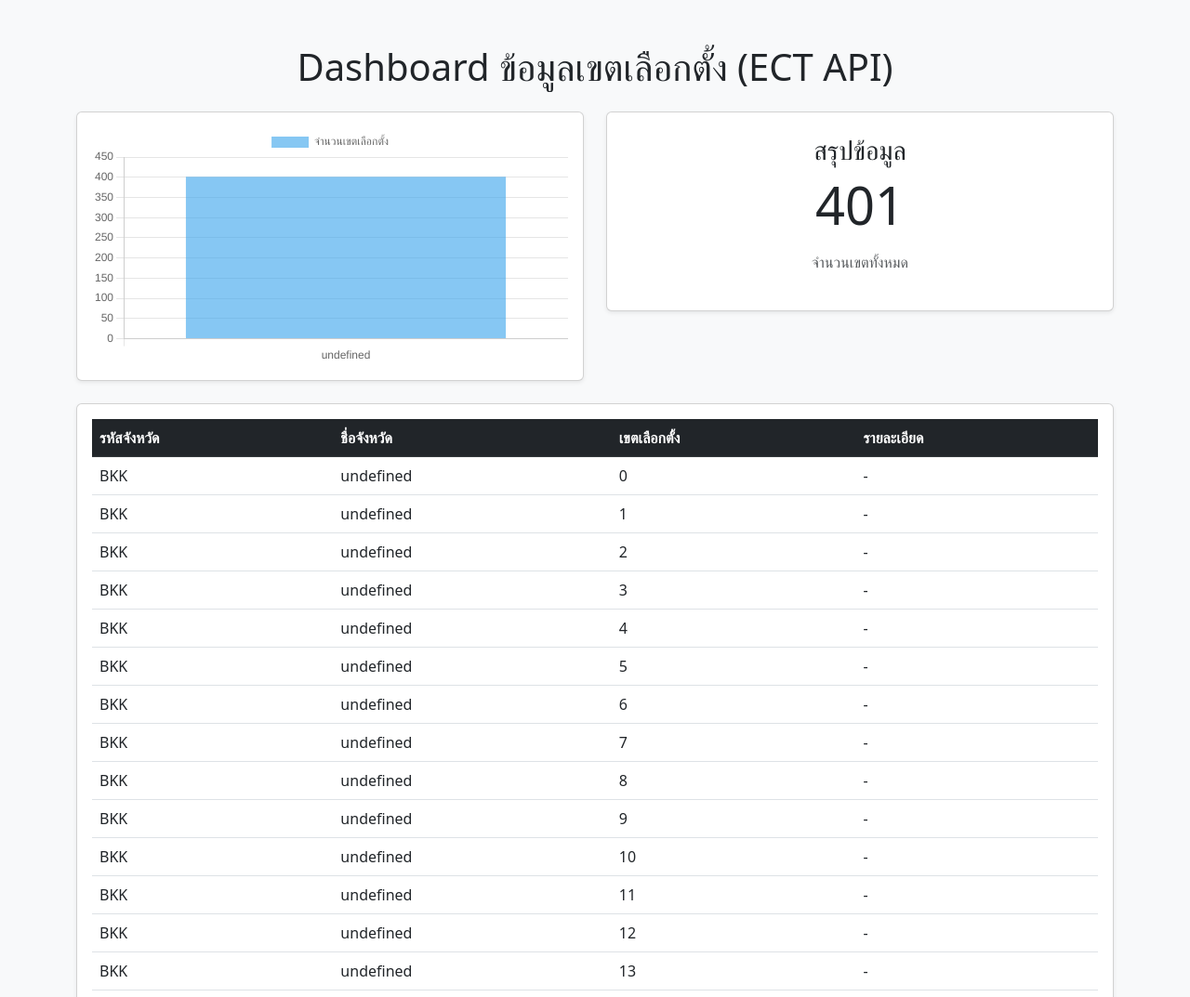
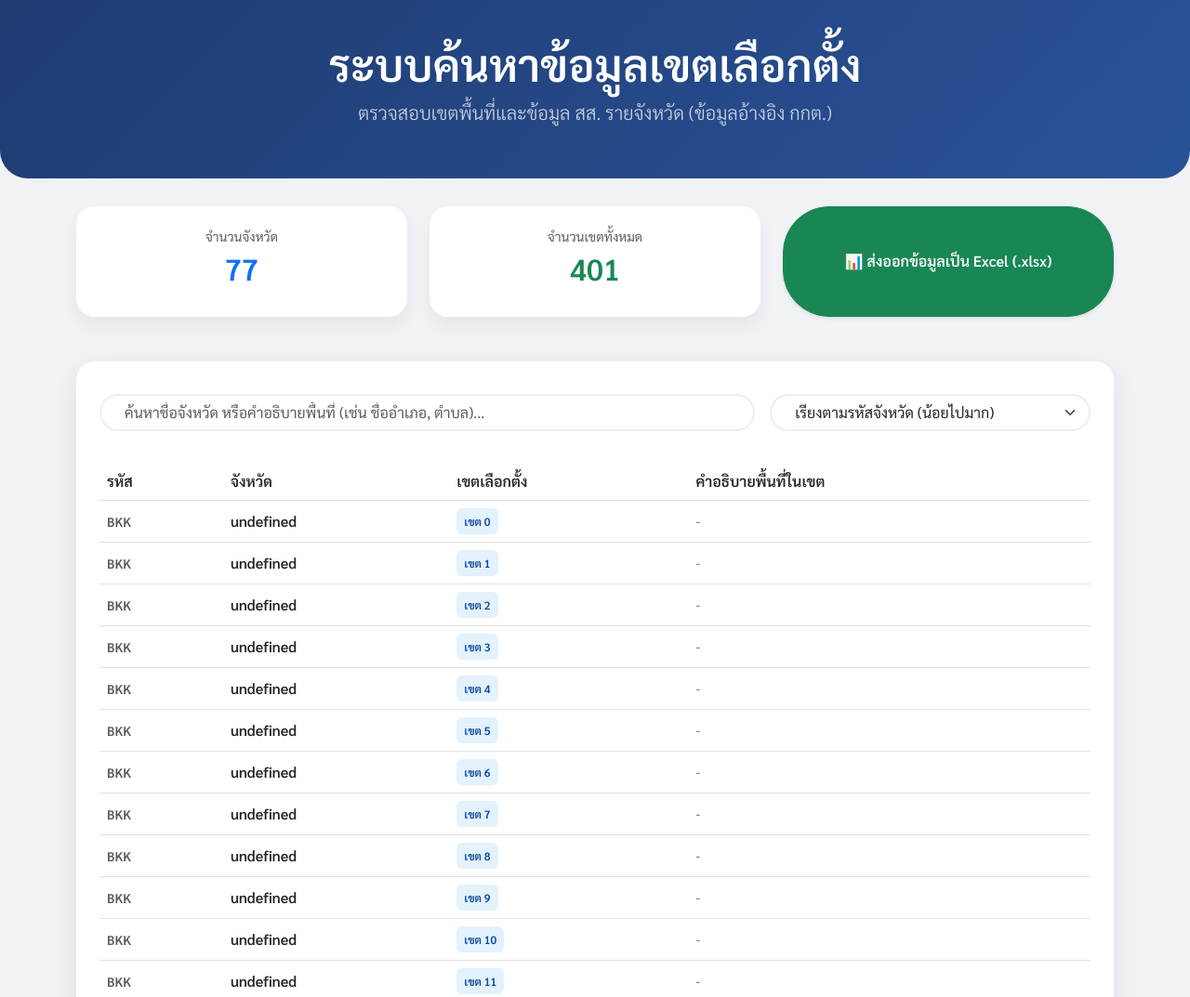
Before and after one commit to suchart28/election2569, a plain HTML site: page index.html in a window 1280 px wide. Shown: the top 1073 px of the page at 93% size. Drawn offline with nearby package versions, Linux system fonts and the light colour scheme.

Commit message:
Update index.html

```diff
--- a/index.html
+++ b/index.html
@@ -3,104 +3,165 @@
 <head>
     <meta charset="UTF-8">
     <meta name="viewport" content="width=device-width, initial-scale=1.0">
-    <title>Dashboard ข้อมูลเขตเลือกตั้ง</title>
+    <title>ECT Data Insights - ระบบข้อมูลเขตเลือกตั้ง</title>
+
     <link href="https://cdn.jsdelivr.net/npm/bootstrap@5.3.0/dist/css/bootstrap.min.css" rel="stylesheet">
-    <script src="https://cdn.jsdelivr.net/npm/chart.js"></script>
+    <link href="https://fonts.googleapis.com/css2?family=Sarabun:wght@300;400;600&display=swap" rel="stylesheet">
+
+    <script src="https://cdnjs.cloudflare.com/ajax/libs/xlsx/0.18.5/xlsx.full.min.js"></script>
+
+    <style>
+        body { font-family: 'Sarabun', sans-serif; background-color: #f0f2f5; color: #1a1a1a; }
+        .hero-section { background: linear-gradient(135deg, #1e3c72 0%, #2a5298 100%); color: white; padding: 40px 0; margin-bottom: 30px; border-radius: 0 0 30px 30px; }
+        .stats-card { border: none; border-radius: 20px; box-shadow: 0 10px 20px rgba(0,0,0,0.05); transition: 0.3s; }
+        .table-container { background: white; border-radius: 20px; padding: 25px; box-shadow: 0 10px 30px rgba(0,0,0,0.08); }
+        .search-box { border-radius: 50px; padding-left: 25px; border: 2px solid #eee; }
+        .search-box:focus { border-color: #2a5298; box-shadow: none; }
+        .btn-export { border-radius: 50px; padding: 10px 25px; font-weight: 600; transition: 0.3s; }
+        .badge-cons { background: #e3f2fd; color: #0d47a1; font-weight: 600; }
+        .sticky-header { position: sticky; top: 0; background: white; z-index: 100; padding: 10px 0; }
+    </style>
 </head>
-<body class="bg-light">
+<body>
 
-<div class="container py-5">
-    <h1 class="mb-4 text-center">Dashboard ข้อมูลเขตเลือกตั้ง (ECT API)</h1>
+<div class="hero-section text-center">
+    <div class="container">
+        <h1 class="display-5 fw-bold">ระบบค้นหาข้อมูลเขตเลือกตั้ง</h1>
+        <p class="lead opacity-75">ตรวจสอบเขตพื้นที่และข้อมูล สส. รายจังหวัด (ข้อมูลอ้างอิง กกต.)</p>
+    </div>
+</div>
 
-    <div class="row mb-4">
-        <div class="col-md-6">
-            <div class="card p-3 shadow-sm">
-                <canvas id="provinceChart"></canvas>
+<div class="container">
+    <div class="row g-4 mb-5">
+        <div class="col-md-4">
+            <div class="card stats-card p-4 text-center">
+                <h6 class="text-muted text-uppercase small">จำนวนจังหวัด</h6>
+                <h2 class="fw-bold text-primary" id="stat-prov">0</h2>
             </div>
         </div>
-        <div class="col-md-6">
-            <div class="card p-4 shadow-sm text-center">
-                <h3>สรุปข้อมูล</h3>
-                <p class="display-4" id="totalCount">0</p>
-                <p class="text-muted">จำนวนเขตทั้งหมด</p>
+        <div class="col-md-4">
+            <div class="card stats-card p-4 text-center">
+                <h6 class="text-muted text-uppercase small">จำนวนเขตทั้งหมด</h6>
+                <h2 class="fw-bold text-success" id="stat-cons">0</h2>
             </div>
+        </div>
+        <div class="col-md-4">
+            <button onclick="exportToExcel()" class="btn btn-success btn-export w-100 h-100 shadow-sm">
+                📊 ส่งออกข้อมูลเป็น Excel (.xlsx)
+            </button>
         </div>
     </div>
 
-    <div class="card shadow-sm">
-        <div class="card-body">
-            <table class="table table-hover">
-                <thead class="table-dark">
-                    <tr>
-                        <th>รหัสจังหวัด</th>
-                        <th>ชื่อจังหวัด</th>
+    <div class="table-container">
+        <div class="row g-3 mb-4 sticky-header">
+            <div class="col-md-8">
+                <input type="text" id="searchInput" class="form-control search-box lg" placeholder="ค้นหาชื่อจังหวัด หรือคำอธิบายพื้นที่ (เช่น ชื่ออำเภอ, ตำบล)...">
+            </div>
+            <div class="col-md-4">
+                <select id="sortOrder" class="form-select search-box" onchange="handleSort()">
+                    <option value="asc">เรียงตามรหัสจังหวัด (น้อยไปมาก)</option>
+                    <option value="desc">เรียงตามรหัสจังหวัด (มากไปน้อย)</option>
+                </select>
+            </div>
+        </div>
+
+        <div class="table-responsive">
+            <table class="table table-borderless align-middle" id="mainTable">
+                <thead>
+                    <tr class="border-bottom text-muted">
+                        <th>รหัส</th>
+                        <th>จังหวัด</th>
                         <th>เขตเลือกตั้ง</th>
-                        <th>รายละเอียด</th>
+                        <th>คำอธิบายพื้นที่ในเขต</th>
                     </tr>
                 </thead>
                 <tbody id="dataTable">
                     </tbody>
             </table>
         </div>
+        <div id="noData" class="text-center py-5 d-none">
+            <h5 class="text-muted">ไม่พบข้อมูลที่ค้นหา...</h5>
+        </div>
     </div>
 </div>
 
+<footer class="text-center py-5 text-muted">
+    <small>© 2026 Election Dashboard - Powered by GitHub Pages</small>
+</footer>
+
 <script>
-    const API_URL = 'data.json';
+    let rawData = [];
+    let currentData = [];
 
-    async function fetchData() {
+    // ดึงข้อมูล
+    async function init() {
         try {
-            const response = await fetch(API_URL);
-            const data = await response.json();
+            const response = await fetch('data.json');
+            rawData = await response.json();
+            currentData = [...rawData];
 
-            // 1. อัปเดตตัวเลขสรุป
-            document.getElementById('totalCount').innerText = data.length;
-
-            // 2. แสดงข้อมูลในตาราง
-            const tableBody = document.getElementById('dataTable');
-            data.slice(0, 20).forEach(item => { // แสดงแค่ 20 แถวแรกเป็นตัวอย่าง
-                const row = `<tr>
-                    <td>${item.prov_id}</td>
-                    <td>${item.prov_name}</td>
-                    <td>${item.cons_no}</td>
-                    <td>${item.area_description || '-'}</td>
-                </tr>`;
-                tableBody.innerHTML += row;
-            });
-
-            // 3. สร้างกราฟ (นับจำนวนเขตต่อจังหวัด - ตัวอย่าง 5 จังหวัดแรก)
-            renderChart(data);
-
+            updateDashboard();
         } catch (error) {
-            console.error('Error fetching data:', error);
-            document.getElementById('dataTable').innerHTML = '<tr><td colspan="4" class="text-center text-danger">ไม่สามารถโหลดข้อมูลได้ (อาจติด CORS)</td></tr>';
+            console.error("Load error:", error);
+            document.getElementById('dataTable').innerHTML = `<tr><td colspan="4" class="text-center text-danger py-5">⚠️ กรุณาอัปโหลดไฟล์ data.json ไว้ใน Repository เดียวกัน</td></tr>`;
         }
     }
 
-    function renderChart(data) {
-        const provinceCounts = {};
-        data.forEach(item => {
-            provinceCounts[item.prov_name] = (provinceCounts[item.prov_name] || 0) + 1;
-        });
+    function updateDashboard() {
+        // อัปเดตตัวเลข
+        const uniqueProvs = [...new Set(currentData.map(item => item.prov_id))].length;
+        document.getElementById('stat-prov').innerText = uniqueProvs;
+        document.getElementById('stat-cons').innerText = currentData.length;
 
-        const labels = Object.keys(provinceCounts).slice(0, 10); // เอามาแค่ 10 จังหวัดแรก
-        const counts = labels.map(label => provinceCounts[label]);
+        // แสดงตาราง
+        const tbody = document.getElementById('dataTable');
+        const noData = document.getElementById('noData');
 
-        const ctx = document.getElementById('provinceChart').getContext('2d');
-        new Chart(ctx, {
-            type: 'bar',
-            data: {
-                labels: labels,
-                datasets: [{
-                    label: 'จำนวนเขตเลือกตั้ง',
-                    data: counts,
-                    backgroundColor: 'rgba(54, 162, 235, 0.6)'
-                }]
-            }
-        });
+        if (currentData.length === 0) {
+            tbody.innerHTML = '';
+            noData.classList.remove('d-none');
+        } else {
+            noData.classList.add('d-none');
+            tbody.innerHTML = currentData.map(item => `
+                <tr class="border-bottom">
+                    <td><small class="text-muted fw-bold">${item.prov_id}</small></td>
+                    <td><span class="fw-bold text-dark">${item.prov_name}</span></td>
+                    <td><span class="badge badge-cons p-2">เขต ${item.cons_no}</span></td>
+                    <td class="text-muted small">${item.area_description || '-'}</td>
+                </tr>
+            `).join('');
+        }
     }
 
-    fetchData();
+    // ระบบค้นหา
+    document.getElementById('searchInput').addEventListener('input', (e) => {
+        const term = e.target.value.toLowerCase();
+        currentData = rawData.filter(item =>
+            item.prov_name.toLowerCase().includes(term) ||
+            (item.area_description && item.area_description.toLowerCase().includes(term))
+        );
+        updateDashboard();
+    });
+
+    // ระบบเรียงลำดับ
+    function handleSort() {
+        const order = document.getElementById('sortOrder').value;
+        currentData.sort((a, b) => {
+            return order === 'asc' ? a.prov_id - b.prov_id : b.prov_id - a.prov_id;
+        });
+        updateDashboard();
+    }
+
+    // ส่งออก Excel
+    function exportToExcel() {
+        const ws = XLSX.utils.json_to_sheet(currentData);
+        const wb = XLSX.utils.book_new();
+        XLSX.utils.book_append_sheet(wb, ws, "Election_Data");
+        XLSX.writeFile(wb, "ect_constituency_data.xlsx");
+    }
+
+    init();
 </script>
+
 </body>
 </html>
```
